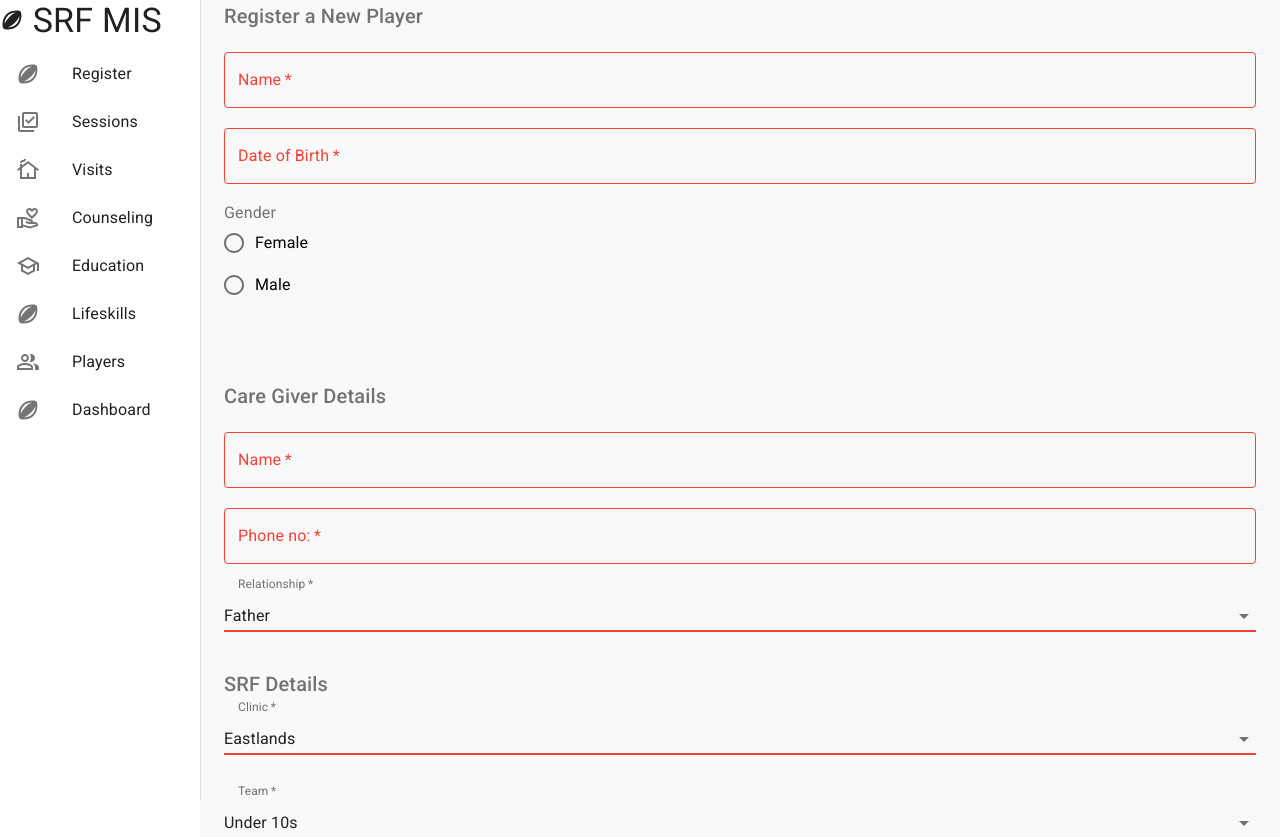
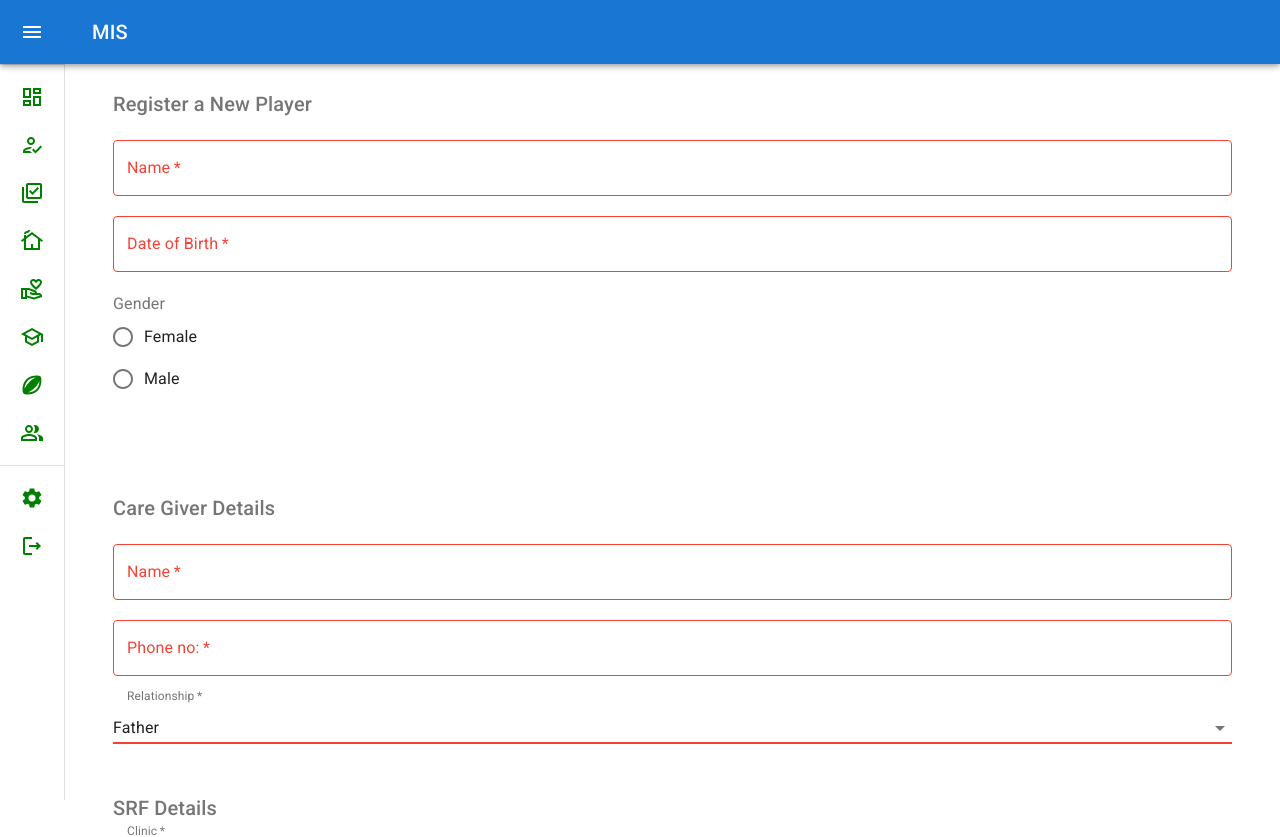
Before and after one commit to nashthecoder/mis-srf-beta, a React (Create React App) app: page /register in a window 1280 px wide. Shown: the top 837 px of the page. Built offline with nearby package versions, Linux system fonts and the light colour scheme.

Commit message:
completed persistent drawer,initial app bar, list and list items.

```diff
--- a/src/App.js
+++ b/src/App.js
@@ -4,7 +4,7 @@ import Players from './pages/Players'
 import Register from './pages/Register'
 import Attendance from './pages/Attendance'
 import Visits from './pages/Visits'
-import Layout from './components/Layout';
+import Layout from './components/Layout'
 
 
 function App() {
--- a/src/components/Layout.js
+++ b/src/components/Layout.js
@@ -1,119 +1,287 @@
-import React from 'react'
+import * as React from 'react'
+import { styled, useTheme } from '@mui/material/styles'
+import { useHistory, useLocation } from 'react-router-dom'
+
+//MATERIAL UI
 import { makeStyles } from '@material-ui/core'
-import Drawer from '@material-ui/core/Drawer'
-// import { Image } from '@material-ui/icons'
-import Typography from '@material-ui/core/Typography'
+
+import Box from '@mui/material/Box'
+import MuiDrawer from '@mui/material/Drawer'
+import MuiAppBar from '@mui/material/AppBar'
+import Toolbar from '@mui/material/Toolbar'
+import List from '@mui/material/List'
+import CssBaseline from '@mui/material/CssBaseline'
+import CardMedia from '@mui/material/CardMedia'
+import Typography from '@mui/material/Typography'
+import Divider from '@mui/material/Divider'
+import IconButton from '@mui/material/IconButton'
+import MenuIcon from '@mui/icons-material/Menu'
+import ChevronLeftIcon from '@mui/icons-material/ChevronLeft'
+import ChevronRightIcon from '@mui/icons-material/ChevronRight'
+import ListItem from '@mui/material/ListItem'
+import ListItemButton from '@mui/material/ListItemButton'
+import ListItemIcon from '@mui/material/ListItemIcon'
+import ListItemText from '@mui/material/ListItemText'
+
+// ICONS
 import SportsRugbyIcon from '@material-ui/icons/SportsRugby'
 import SchoolOutlinedIcon from '@mui/icons-material/SchoolOutlined'
 import LibraryAddCheckOutlinedIcon from '@mui/icons-material/LibraryAddCheckOutlined'
 import PeopleAltOutlinedIcon from '@mui/icons-material/PeopleAltOutlined'
 import CottageOutlinedIcon from '@mui/icons-material/CottageOutlined'
 import VolunteerActivismOutlinedIcon from '@mui/icons-material/VolunteerActivismOutlined'
-import List from '@material-ui/core/List'
-import ListItem from '@material-ui/core/ListItem'
-import ListItemIcon from '@material-ui/core/ListItemIcon'
-import ListItemText from '@material-ui/core/ListItemText'
-
-
-const drawerWidth = 200
+import DashboardOutlinedIcon from '@mui/icons-material/DashboardOutlined'
+import HowToRegOutlinedIcon from '@material-ui/icons/HowToRegOutlined'
+import LogoutOutlinedIcon from '@mui/icons-material/LogoutOutlined'
+import SettingsIcon from '@mui/icons-material/Settings'
 
 
 const useStyles = makeStyles({
-    page: {
-        background: '#f9f9f9',
-        width: '100%'
+    btn: {
+        color: '#018934'
     },
-    drawer : {
-        width: drawerWidth
-    },
-    drawerPaper : {
-        width: drawerWidth
-    },
-    root: {
-        display: 'flex'
+    active: {
+        background: '#f4f4f4'
     }
-
 })
 
-export default function Layout({ children }) {
+const drawerWidth = 190;
 
+const openedMixin = (theme) => ({
+    width: drawerWidth,
+    transition: theme.transitions.create('width', {
+        easing: theme.transitions.easing.sharp,
+        duration: theme.transitions.duration.enteringScreen,
+    }),
+    overflowX: 'hidden',
+});
+
+const closedMixin = (theme) => ({
+    transition: theme.transitions.create('width', {
+        easing: theme.transitions.easing.sharp,
+        duration: theme.transitions.duration.leavingScreen,
+    }),
+    overflowX: 'hidden',
+    width: `calc(${theme.spacing(7)} + 1px)`,
+    [theme.breakpoints.up('sm')]: {
+        width: `calc(${theme.spacing(8)} + 1px)`,
+    },
+});
+
+const DrawerHeader = styled('div')(({ theme }) => ({
+    display: 'flex',
+    alignItems: 'center',
+    justifyContent: 'flex-end',
+    padding: theme.spacing(0, 1),
+    // necessary for content to be below app bar
+    ...theme.mixins.toolbar,
+}));
+
+const AppBar = styled(MuiAppBar, {
+    shouldForwardProp: (prop) => prop !== 'open',
+    })(({ theme, open }) => ({
+    zIndex: theme.zIndex.drawer + 1,
+    transition: theme.transitions.create(['width', 'margin'], {
+        easing: theme.transitions.easing.sharp,
+        duration: theme.transitions.duration.leavingScreen,
+    }),
+...(open && {
+    marginLeft: drawerWidth,
+    width: `calc(100% - ${drawerWidth}px)`,
+    transition: theme.transitions.create(['width', 'margin'], {
+        easing: theme.transitions.easing.sharp,
+        duration: theme.transitions.duration.enteringScreen,
+    }),
+    }),
+}));
+
+const Drawer = styled(MuiDrawer, { shouldForwardProp: (prop) => prop !== 'open' })(
+({ theme, open }) => ({
+    width: drawerWidth,
+    flexShrink: 0,
+    whiteSpace: 'nowrap',
+    boxSizing: 'border-box',
+    ...(open && {
+        ...openedMixin(theme),
+        '& .MuiDrawer-paper': openedMixin(theme),
+    }),
+    ...(!open && {
+        ...closedMixin(theme),
+        '& .MuiDrawer-paper': closedMixin(theme),
+    }),
+}),
+);
+
+export default function Layout({children}) {
     const classes = useStyles()
+    const theme = useTheme();
+    const history = useHistory()
+    const location = useLocation()
+
+    const [open, setOpen] = React.useState(false);
+
+    const handleDrawerOpen = () => {
+        setOpen(true);
+    };
+
+    const handleDrawerClose = () => {
+        setOpen(false);
+    };
 
     const menuItems = [
+                {
+            text: 'Dashboard',
+            icon: <DashboardOutlinedIcon style={{ color: "green" }}/>,
+            path: '/dashboard'
+        },
         {
             text: 'Register',
-            icon: <SportsRugbyIcon color="green" />,
+            icon: <HowToRegOutlinedIcon style={{ color: "green" }}/>,
             path: '/register'
         },
         {
             text: 'Sessions',
-            icon: <LibraryAddCheckOutlinedIcon color="green" />,
+            icon: <LibraryAddCheckOutlinedIcon style={{ color: "green" }}/>,
             path: '/session'
         },
         {
             text: 'Visits',
-            icon: <CottageOutlinedIcon color="green" />,
+            icon: <CottageOutlinedIcon style={{ color: "green" }}/>,
             path: '/visits'
         },
         {
             text: 'Counseling',
-            icon: <VolunteerActivismOutlinedIcon color="green" />,
+            icon: <VolunteerActivismOutlinedIcon style={{ color: "green" }}/>,
             path: '/counseling'
         },
         {
             text: 'Education',
-            icon: <SchoolOutlinedIcon color="green" />,
+            icon: <SchoolOutlinedIcon style={{ color: "green" }}/>,
             path: '/education'
         },
         {
-            text: 'Lifeskills',
-            icon: <SportsRugbyIcon color="green" />,
+            text: 'Life Skills',
+            icon: <SportsRugbyIcon style={{ color: "green" }}/>,
             path: '/lifeskills'
         },
         {
             text: 'Players',
-            icon: <PeopleAltOutlinedIcon color="green" />,
+            icon: <PeopleAltOutlinedIcon style={{ color: "green" }}/>,
             path: '/'
         },
+    ]
+    const menuItems1 = [
         {
-            text: 'Dashboard',
-            icon: <SportsRugbyIcon color="green" />,
-            path: '/dashboard'
+            text: 'Settings',
+            icon: <SettingsIcon style={{ color: "green" }}  />,
+            path: '/settings'
+        },
+        {
+            text: 'Logout',
+            icon: <LogoutOutlinedIcon style={{ color: "green" }}  />,
+            path: '/auth'
         },
     ]
-    return (
-        <div className={classes.root}>
-            {/* app bar */}
-            {/* side drawer */}
-            <Drawer
-                className={classes.drawer}
-                variant="permanent"
-                anchor="left"
-                classes={{ paper: classes.drawerPaper}}
+
+return (
+    <Box sx={{ display: 'flex' }}>
+        <CssBaseline />
+        <AppBar position="fixed" open={open}>
+        <Toolbar>
+            <IconButton
+                color="inherit"
+                aria-label="open drawer"
+                onClick={handleDrawerOpen}
+                edge="start"
+                sx={{
+                marginRight: 5,
+                ...(open && { display: 'none' }),
+                }}
             >
-            <div>
-                <Typography variant="h4">
-                <SportsRugbyIcon
-                /> SRF MIS
-                </Typography>
-            </div>
-            {/* list / links */}
+                <MenuIcon />
+            </IconButton>
+            <Typography variant="h6" noWrap component="div">
+                MIS
+            </Typography>
+            </Toolbar>
+        </AppBar>
+        <Drawer variant="permanent" open={open}>
+            <DrawerHeader>
+            <CardMedia
+            component="img"
+            sx={{ width: 140 }}
+            sm={{ width: 140 }}
+            md={{ width: 150 }}
+            lg={{ width: 160 }}
+            image={require('../assets/logo.png')}
+            />
+            <IconButton onClick={handleDrawerClose}>
+                {theme.direction === 'rtl' ? <ChevronRightIcon /> : <ChevronLeftIcon />}
+            </IconButton>
+            </DrawerHeader>
+            <Divider />
             <List>
                 {menuItems.map(item => (
-                    <ListItem
-                        key={item.text}
+                <ListItem className={classes.btn} key={item.text} disablePadding sx={{ display: 'block' }}>
+                    <ListItemButton
+                        onClick={() => history.push(item.path)}
+                        className={location.pathname === item.path ? classes.active : null}
+                        sx={{
+                        minHeight: 48,
+                        justifyContent: open ? 'initial' : 'center',
+                        px: 2.5,
+                        }}
                     >
-                        <ListItemIcon>{item.icon}</ListItemIcon>
-                        <ListItemText primary={item.text} />
-                    </ListItem>
+                        <ListItemIcon
+                            sx={{
+                                minWidth: 0,
+                                mr: open ? 3 : 'auto',
+                                justifyContent: 'center',
+                            }}
+                            >{item.icon}
+                        </ListItemIcon>
+                        <ListItemText
+                            primary={item.text}
+                            sx={{ opacity: open ? 1 : 0 }}
+                            />
+                    </ ListItemButton>
+                </ListItem>
                 ))}
             </List>
-
-
-            </Drawer>
-            <div className={classes.page}>
+        <Divider />
+        <List>
+            {menuItems1.map((item) => (
+                <ListItem key={item.text} disablePadding sx={{ display: 'block' }}>
+                <ListItemButton
+                    onClick={() => history.push(item.path)}
+                    className={location.pathname === item.path ? classes.active : null}
+                    sx={{
+                    minHeight: 48,
+                    justifyContent: open ? 'initial' : 'center',
+                    px: 2.5,
+                    }}
+                >
+                    <ListItemIcon
+                    sx={{
+                        minWidth: 0,
+                        mr: open ? 3 : 'auto',
+                        justifyContent: 'center',
+                    }}
+                    >
+                    {item.icon}
+                    </ListItemIcon>
+                    <ListItemText primary={item.text} sx={{ opacity: open ? 1 : 0 }} />
+                </ListItemButton>
+                </ListItem>
+            ))}
+            </List>
+        </Drawer>
+        <Box component="main" sx={{ flexGrow: 1, p: 3 }}>
+            <DrawerHeader />
+            <div>
             { children }
             </div>
-        </div>
-    )
+        </Box>
+    </Box>
+);
 }
--- a/src/pages/Players.js
+++ b/src/pages/Players.js
@@ -15,7 +15,7 @@ export default function Players() {
   <Container>
     <Grid container spacing={3}>
       {players.map(player =>(
-        <Grid item xs={12} md={6} lg={4}>
+        <Grid item xs={12} sm={8} md={4}>
           <PlayerCard player={player} />
         </Grid>
       ))}
--- a/src/pages/Register.js
+++ b/src/pages/Register.js
@@ -21,9 +21,9 @@ Typography: {
   marginTop: 25,
 },
 btn: {
-  backgroundColor:'green',
+  backgroundColor:'#018934',
   '&:hover': {
-    backgroundColor: 'red'
+    backgroundColor: '#db8a90'
   }
 }
 })
```
Also changed, not shown: src/components/PlayerCard.js (+1 -13 lines).
